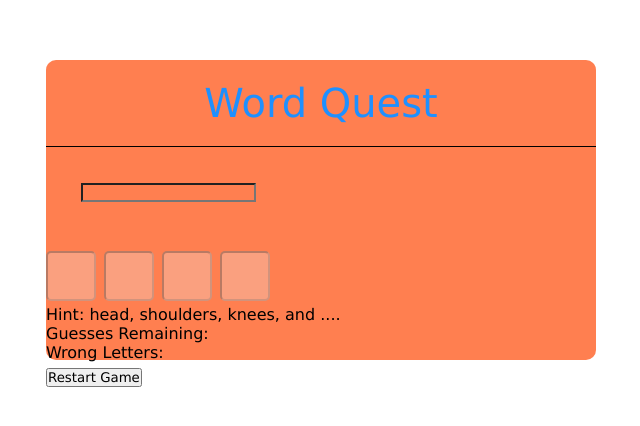
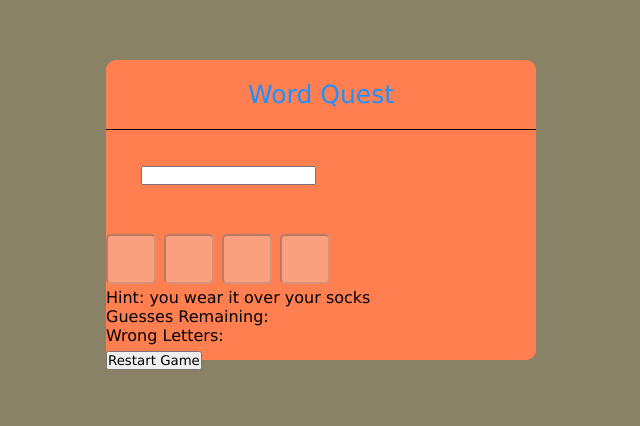
Before and after one commit to Nanivile/Word_Quest, a plain HTML site: page index.html in a window 1280 px wide. Shown: the part 190-616 px from the top of the page, without its empty margins (319-959 px from the left). Drawn offline with Linux system fonts and the light colour scheme.

Commit message:
fixed page not showing, had a random

```diff
--- a/index.html
+++ b/index.html
@@ -8,10 +8,10 @@
     <link rel="stylesheet" href="style.css">
 </head>
 <body>
-    <div class="card wrapper">
+    <div class="wrapper">
         <h1>Word Quest</h1>
         <div class="content">
-            <input type="text" class="typing-input" maxlenght="1">
+            <input type="text" class="typing-input" maxlength="1">
         </div>
         <div class="inputs">
 
@@ -28,5 +28,6 @@
     </div>
 
     <script src="index.js"></script>
+    <script src="word.js"></script>
 </body>
 </html>
--- a/index.js
+++ b/index.js
@@ -19,13 +19,13 @@ const inputs=document.querySelector(".inputs"),
 hintTag=document.querySelector(".hint span"),
 guessLeft=document.querySelector(".guess-left span"),
 wrongLetter=document.querySelector(".wrong-letter span"),
-resetBtn=document.querySelector(".reset-btn")
-typingInput=document.querySelector(".typing-input");
+resetBtn=document.querySelector(".reset-btn"),
+typingInput=document.querySelector(".typing-input")
 
 let word,maxGuesses,incorrectLetters=[],correctLetters=[];
 
 function randomWord() {
-    let randItem=wordList[Math.floor(Math.random()* wordList.length)];
+    let randItem=wordList[Math.floor(Math.random())* wordList.length];
     word=randItem.word;
     hintTag.innerText=randItem.hint;
     maxGuesses=word.length>=5 ? 8 : 6;
@@ -46,7 +46,7 @@ function initGame(e) {
     let key=e.target.value.toLowerCase();
     if(key.match(/^[A-Za-z]+$/) && ! incorrectLetters.includes(`${key}`) && ! correctLetters.includes(key)) {
         if(word.includes(key)) {
-            for(let i = 0; 1 < word.lenght; i++) {
+            for(let i = 0; i < word.length; i++) {
                 if(word [i] === key) {
                     correctLetters += key;
                     inputs.querySelectorAll("input")[i].value=key;
@@ -62,7 +62,7 @@ function initGame(e) {
     }
     typingInput.value="";
     setTimeout(() => {
-        if (correctLetters.lenght === word.legnth) {
+        if (correctLetters.length === word.length) {
             alert(`Great job! You got it right ${word.toUpperCase()}`);
             return randomWord();
 
--- a/style.css
+++ b/style.css
@@ -10,12 +10,13 @@ body{
     align-items: center;
     justify-content: center;
     min-height: 100vh;
+    background: #8a8266;
 }
 
 
 .wrapper{
     background: coral;
-    width: 550px;
+    width: 430px;
     height: 300px;
     border-radius: 10px;
 
@@ -23,7 +24,7 @@ body{
 
 .wrapper h1{
     color: dodgerblue;
-    font-size: 40px;
+    font-size: 25px;
     font-weight: 500;
     padding: 20px 25px;
     text-align: center;
@@ -42,11 +43,11 @@ body{
 
 }
 
-.content .typing-input{
+/* .content .typing-input{
     background-color: transparent;
 
 
-}
+} */
 
 .inputs input{
     height: 50px;
```
